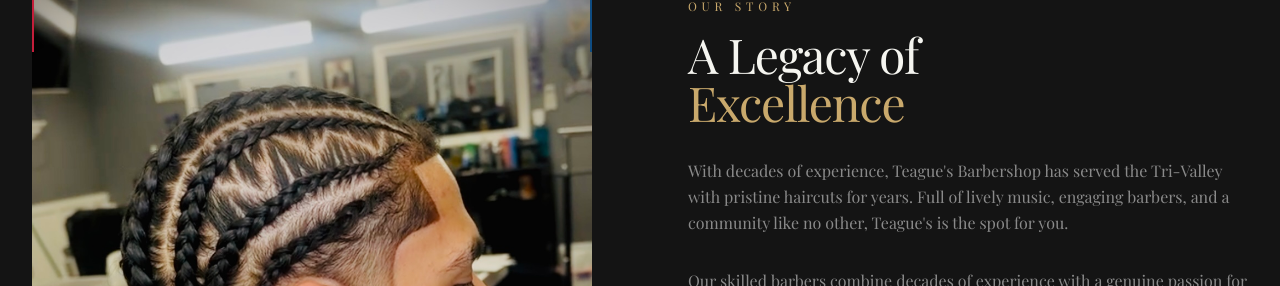
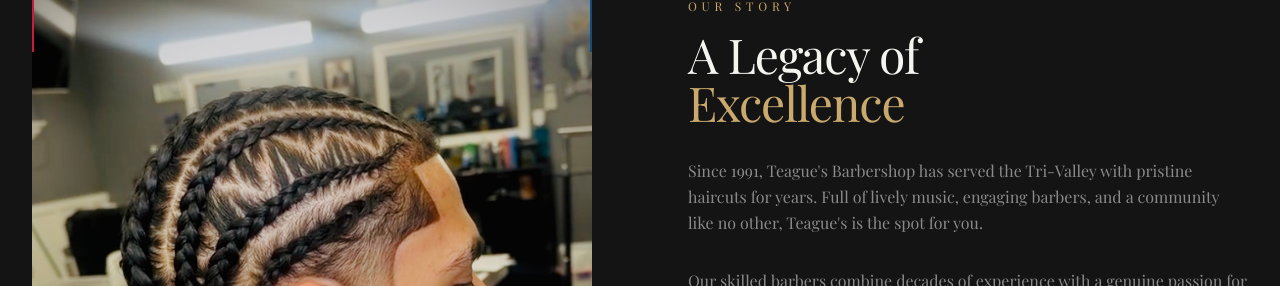
Before and after one commit to prayaggaonkar/TeaguesBarberShop, a Next.js app: page / in a window 1280 px wide. Shown: the part 940-1226 px from the top of the page. Built offline with nearby package versions, Linux system fonts and the light colour scheme; a web font is replaced by a local one.

Commit message:
feat: update about section with new features and styling
Co-authored-by: null <222078295+prayaggaonkar@users.noreply.github.com>

```diff
--- a/components/home/about-section.tsx
+++ b/components/home/about-section.tsx
@@ -57,7 +57,7 @@ export function AboutSection() {
               <span className="text-accent">Excellence</span>
             </h2>
             <p className="text-muted-foreground leading-relaxed mb-8">
-              With decades of experience, Teague's Barbershop has served the Tri-Valley with pristine haircuts for years. Full of lively music, engaging barbers, and a community like no other, Teague's is the spot for you.
+              Since 1991, Teague&apos;s Barbershop has served the Tri-Valley with pristine haircuts for years. Full of lively music, engaging barbers, and a community like no other, Teague&apos;s is the spot for you.
             </p>
             <p className="text-muted-foreground leading-relaxed mb-12">
               Our skilled barbers combine decades of experience with a genuine
```
